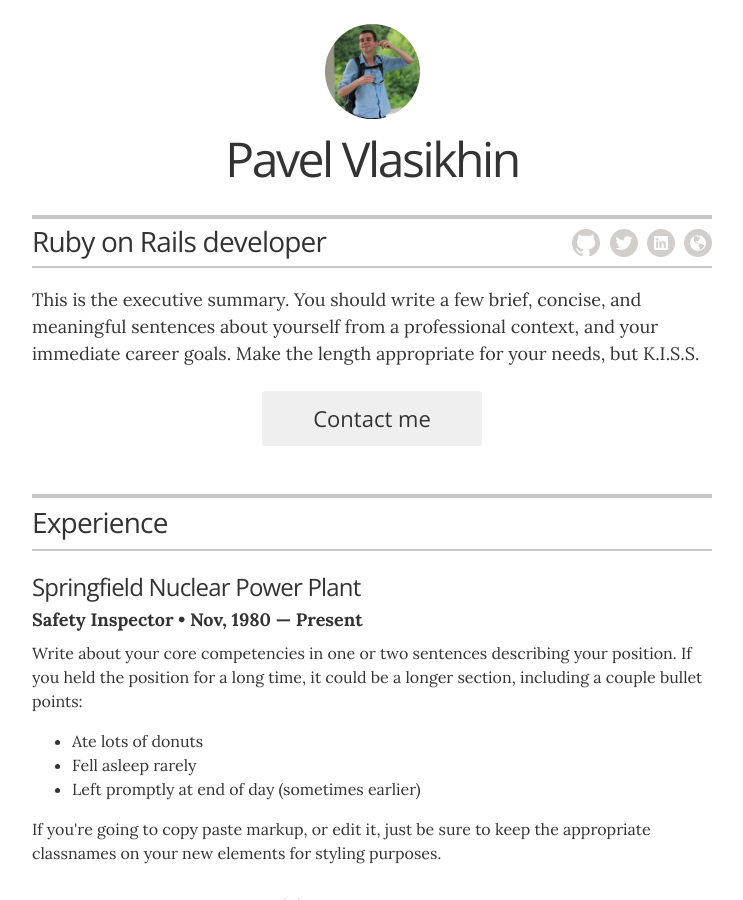
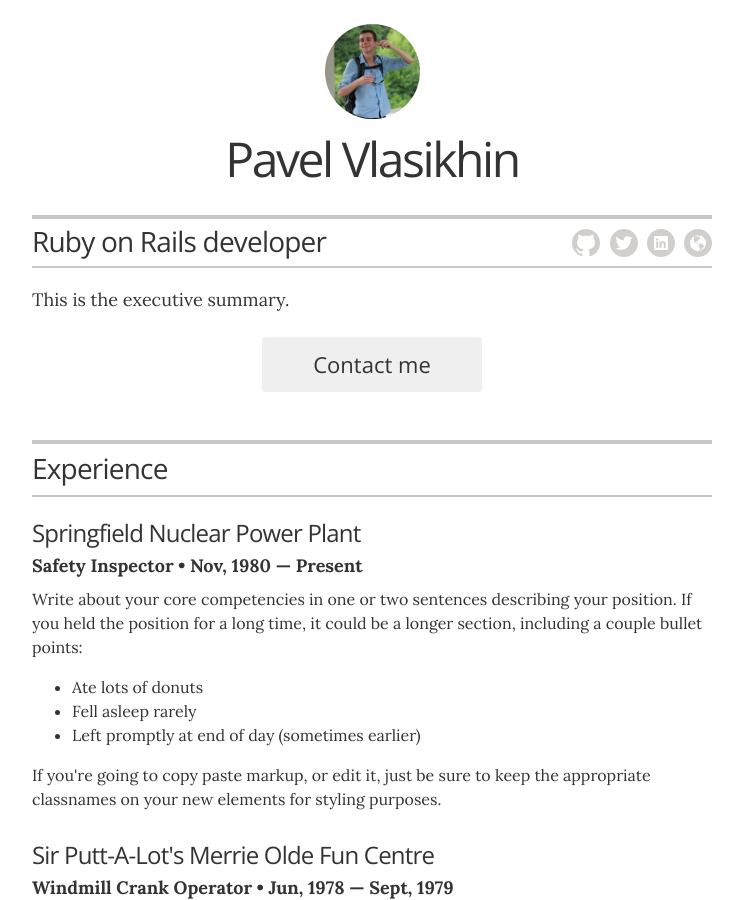
Before and after one commit to vlasikhin/vlasikhin.github.io, a Jekyll site: the page built from index.html, in a window 1280 px wide and 900 px high. Shown: the whole window, without its empty margins (268-1011 px from the left). Built offline with Jekyll 4.4.1, drawn with Linux system fonts in a browser that asks for light colours.

```diff
--- a/_layouts/resume.html
+++ b/_layouts/resume.html
@@ -27,7 +27,7 @@
         </div>
 
         <div class="executive-summary" itemprop="description">
-          <p>This is the executive summary. You should write a few brief, concise, and meaningful sentences about yourself from a professional context, and your immediate career goals. Make the length appropriate for your needs, but K.I.S.S.</p>
+          <p>This is the executive summary.</p>
         </div>
 
         {% if site.resume_looking_for_work == 'yes' %}
```
Also changed, not shown: 1 other file.
